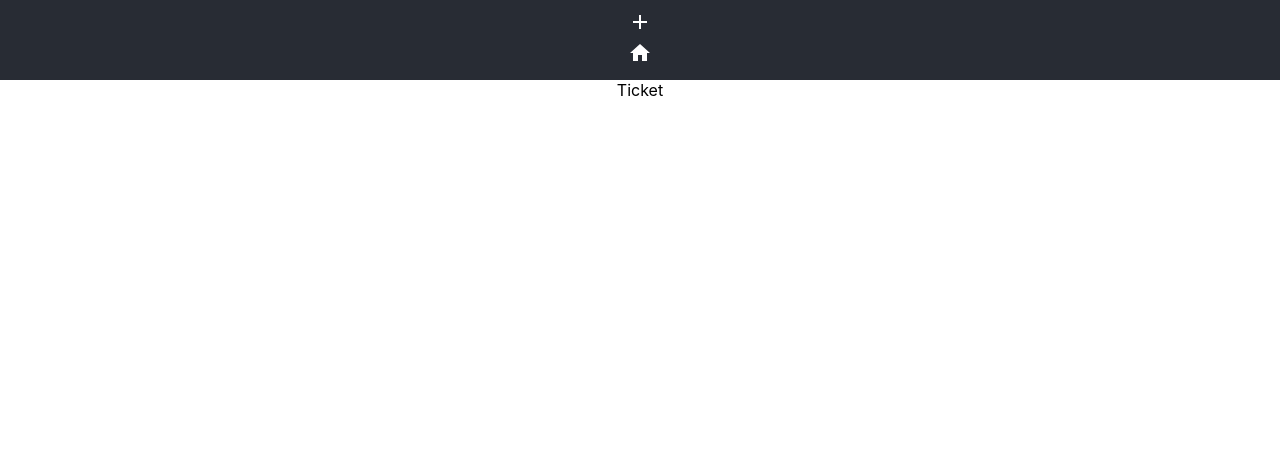
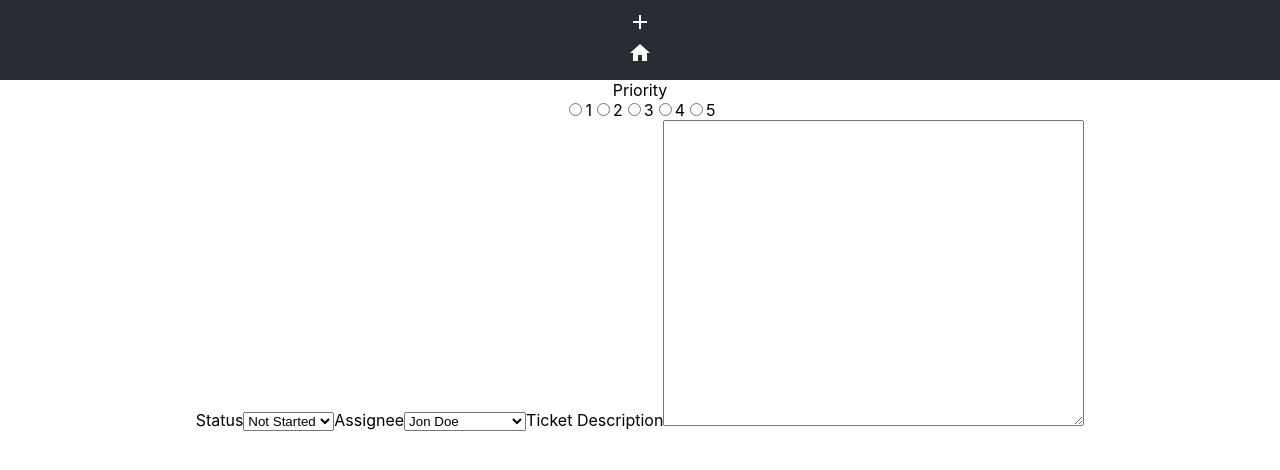
Before and after one commit to jamesfulreader/ticket-app, a React (Create React App) app: page /ticket in a window 1280 px wide. Shown: the top 470 px of the page. Built offline with nearby package versions, Linux system fonts and the light colour scheme.

Commit message:
add timestamp create ticket form

```diff
--- a/src/pages/Dashboard.js
+++ b/src/pages/Dashboard.js
@@ -8,6 +8,7 @@ function Dashboard() {
 			status: 'not started',
 			description:
 				'Lorem ipsum dolor sit amet consectetur, adipisicing elit. Ipsum, provident velit labore officiis modi sed ab sit voluptas, optio quisquam expedita deleniti quam. Esse, delectus!',
+			timestamp: '2022-12-25T18:31:46-0700',
 		},
 		{
 			assignee: 'Jane Doe',
@@ -15,6 +16,7 @@ function Dashboard() {
 			status: 'in progress',
 			description:
 				'Lorem ipsum dolor sit amet consectetur, adipisicing elit. Ipsum, provident velit labore officiis modi sed ab sit voluptas, optio quisquam expedita deleniti quam. Esse, delectus!',
+			timestamp: '2022-12-25T18:31:46-0700',
 		},
 		{
 			assignee: 'Mark Jones',
@@ -22,6 +24,7 @@ function Dashboard() {
 			status: 'completed',
 			description:
 				'Lorem ipsum dolor sit amet consectetur, adipisicing elit. Ipsum, provident velit labore officiis modi sed ab sit voluptas, optio quisquam expedita deleniti quam. Esse, delectus!',
+			timestamp: '2022-12-25T18:31:46-0700',
 		},
 		{
 			assignee: 'Jackie Grayson',
@@ -29,6 +32,7 @@ function Dashboard() {
 			status: 'on hold',
 			description:
 				'Lorem ipsum dolor sit amet consectetur, adipisicing elit. Ipsum, provident velit labore officiis modi sed ab sit voluptas, optio quisquam expedita deleniti quam. Esse, delectus!',
+			timestamp: '2022-12-25T18:31:46-0700',
 		},
 		{
 			assignee: 'Mary Mars',
@@ -36,6 +40,7 @@ function Dashboard() {
 			status: 'in progress',
 			description:
 				'Lorem ipsum dolor sit amet consectetur, adipisicing elit. Ipsum, provident velit labore officiis modi sed ab sit voluptas, optio quisquam expedita deleniti quam. Esse, delectus!',
+			timestamp: '2022-12-25T18:31:46-0700',
 		},
 		{
 			assignee: 'George Gustov',
@@ -43,6 +48,7 @@ function Dashboard() {
 			status: 'in progress',
 			description:
 				'Lorem ipsum dolor sit amet consectetur, adipisicing elit. Ipsum, provident velit labore officiis modi sed ab sit voluptas, optio quisquam expedita deleniti quam. Esse, delectus!',
+			timestamp: '2022-12-25T18:31:46-0700',
 		},
 		{
 			assignee: 'Victoria Martinez',
@@ -50,6 +56,7 @@ function Dashboard() {
 			status: 'in progress',
 			description:
 				'Lorem ipsum dolor sit amet consectetur, adipisicing elit. Ipsum, provident velit labore officiis modi sed ab sit voluptas, optio quisquam expedita deleniti quam. Esse, delectus!',
+			timestamp: '2022-12-25T18:31:46-0700',
 		},
 	]
 
--- a/src/pages/Ticket.js
+++ b/src/pages/Ticket.js
@@ -1,5 +1,130 @@
+import React, { useState } from 'react'
+
 function Ticket() {
-	return <div>Ticket</div>
+	const [formData, setFormData] = useState({
+		status: 'not started',
+		timestamp: new Date().toISOString(),
+		assignee: 'Please Assign task',
+	})
+
+	const handleChange = (e) => {
+		const value = e.target.value
+		const name = e.target.name
+
+		setFormData((prevState) => ({
+			...prevState,
+			[name]: value,
+		}))
+	}
+
+	return (
+		<form>
+			<label htmlFor='priority'>Priority</label>
+			<div className='multiple-input-container'>
+				<input
+					type='radio'
+					id='priority-1'
+					value={1}
+					checked={FormData.priority === 1}
+					onChange={handleChange}
+				/>
+				<label htmlFor='priority-1'>1</label>
+				<input
+					type='radio'
+					id='priority-2'
+					value={2}
+					checked={FormData.priority === 2}
+					onChange={handleChange}
+				/>
+				<label htmlFor='priority-2'>2</label>
+				<input
+					type='radio'
+					id='priority-3'
+					value={3}
+					checked={FormData.priority === 3}
+					onChange={handleChange}
+				/>
+				<label htmlFor='priority-3'>3</label>
+				<input
+					type='radio'
+					id='priority-4'
+					value={4}
+					checked={FormData.priority === 4}
+					onChange={handleChange}
+				/>
+				<label htmlFor='priority-4'>4</label>
+				<input
+					type='radio'
+					id='priority-5'
+					value={5}
+					checked={FormData.priority === 5}
+					onChange={handleChange}
+				/>
+				<label htmlFor='priority-5'>5</label>
+			</div>
+			<label htmlFor='Status'>Status</label>
+			<select name='status' id='status-select'>
+				<option value='on started' selected={formData.status === 'not started'}>
+					Not Started
+				</option>
+				<option
+					value='in progress'
+					selected={formData.status === 'in progress'}
+				>
+					In Progress
+				</option>
+				<option value='on hold' selected={formData.status === 'on hold'}>
+					On Hold
+				</option>
+				<option value='complete' selected={formData.status === 'complete'}>
+					Complete
+				</option>
+			</select>
+			<label htmlFor='assignee'>Assignee</label>
+			<select name='assignee' id='assignee-select'>
+				<option value='Jon Doe' selected={formData.assignee === 'Jon Doe'}>
+					Jon Doe
+				</option>
+				<option value='Jane Doe' selected={formData.assignee === 'Jane Doe'}>
+					Jane Doe
+				</option>
+				<option
+					value='Mark Jones'
+					selected={formData.assignee === 'Mark Jones'}
+				>
+					Mark Jones
+				</option>
+				<option
+					value='Jackie Grayson'
+					selected={formData.assignee === 'Jackie Grayson'}
+				>
+					Jackie Grayson
+				</option>
+				<option value='Mary Mars' selected={formData.assignee === 'Mary Mars'}>
+					Mary Mars
+				</option>
+				<option
+					value='George Gustov'
+					selected={formData.assignee === 'George Gustov'}
+				>
+					George Gustov
+				</option>
+				<option
+					value='Victoria Martinez'
+					selected={formData.assignee === 'Victoria Martinez'}
+				>
+					Victoria Martinez
+				</option>
+			</select>
+			<label htmlFor='ticket-description'>Ticket Description</label>
+			<textarea
+				name='ticket-description'
+				id='ticket-description'
+				cols='50'
+				rows='20'
+			></textarea>
+		</form>
+	)
 }
 
 export default Ticket
```
